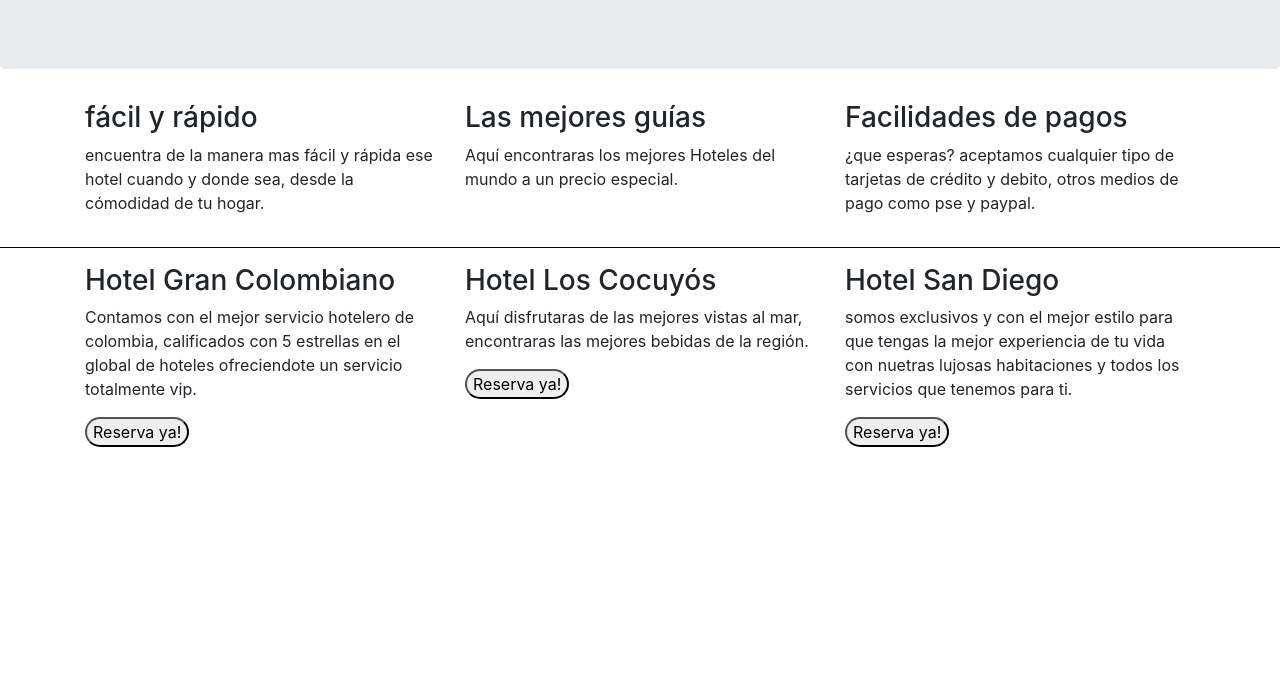
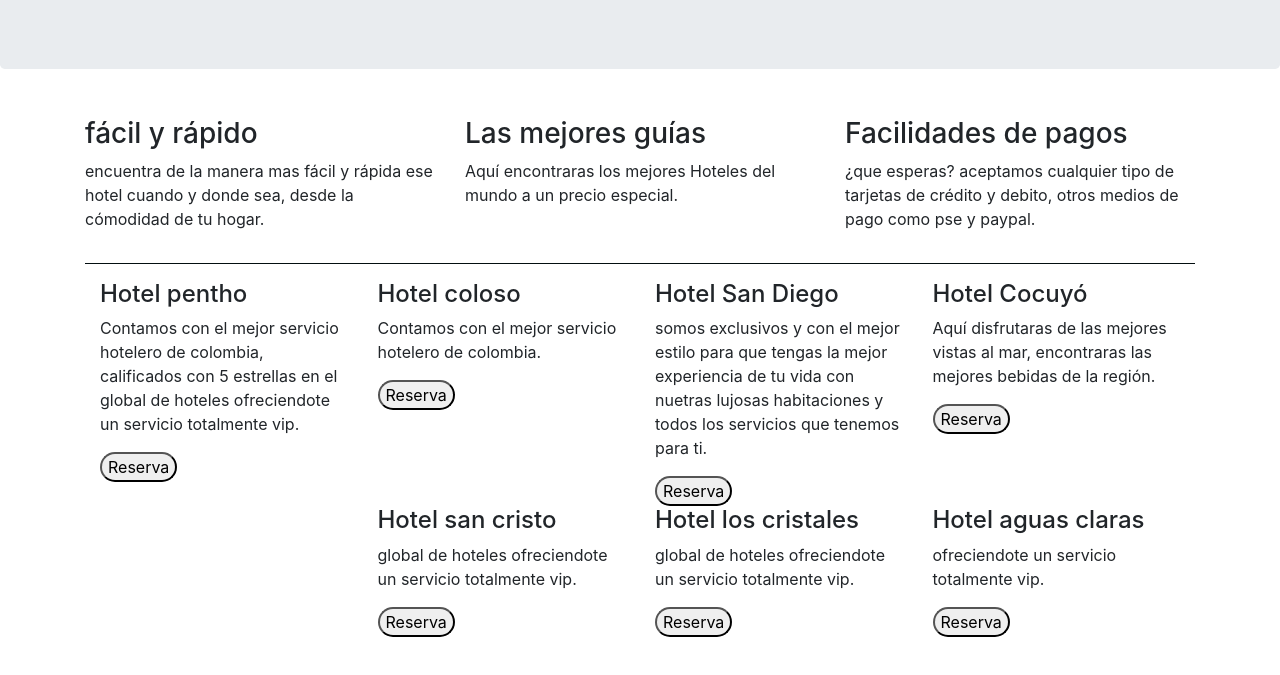
Before and after one commit to John0121/guias-hoteles, a website: page index.html in a window 1280 px wide. Shown: the part 115-790 px from the top of the page. Drawn offline with nearby package versions, Linux system fonts and the light colour scheme.

Commit message:
hemos agregado un contenedor con lista de hoteles y funcional con flex

```diff
--- a/index.html
+++ b/index.html
@@ -18,39 +18,62 @@
   <!--se agregó dos container con 3 parráfos y con los elementos row y col-sm-->
   <div class="container">
     <div class="row">
-      <div class="col-sm">
+      <div class="col-sm-4">
+        <p>
           <h3>fácil y rápido</h3>
           <p>encuentra de la manera mas fácil y rápida ese hotel cuando y donde sea, desde la cómodidad de tu hogar.</p>
+        </p>
         </div>
-      <div class="col-sm">
+      <div class="col-sm-4">
+        <p>
           <h3>Las mejores guías</h3>
           <p>Aquí encontraras los mejores Hoteles del mundo a un precio especial.</p>
+        </p>
       </div>
-      <div class="col-sm">
+      <div class="col-sm-4">
+      <p>
          <h3>Facilidades de pagos</h3>
          <p>¿que esperas? aceptamos cualquier tipo de tarjetas de crédito y debito, otros medios de pago como pse y paypal.</p>
+      </p>
       </div>
     </div>
+<hr style: color="#031012">
+
+<div class="d-flex flex-wrap flex-row-reverse">
+      <div class="col-sm-3">
+         <h4>Hotel Cocuyó</h4>
+         <p>Aquí disfrutaras de las mejores vistas al mar, encontraras las mejores bebidas de la región.</p>
+         <button style="border-radius: 25px;">Reserva</button>
       </div>
-
-<hr style="position: center;", color="#031012">
-
-  <div class="container">
-    <div class="row">
-      <div class="col-sm">
-        <h3>Hotel Gran Colombiano</h3>
+      <div class="col-sm-3">
+        <h4>Hotel San Diego</h4>
+        <p>somos exclusivos y con el mejor estilo para que tengas la mejor experiencia de tu vida con nuetras lujosas habitaciones y todos los servicios que tenemos para ti.</p>
+        <button style="border-radius: 25px;">Reserva</button>
+      </div>
+      <div class="col-sm-3">
+        <h4>Hotel coloso</h4>
+        <p>Contamos con el mejor servicio hotelero de colombia.</p>
+        <button style="border-radius: 25px;">Reserva</button>
+      </div>
+      <div class="col-sm-3">
+        <h4>Hotel pentho</h4>
         <p>Contamos con el mejor servicio hotelero de colombia, calificados con 5 estrellas en el global de hoteles ofreciendote un servicio totalmente vip.</p>
-          <button style="border-radius: 25px;">Reserva ya!</button>
+        <button style="border-radius: 25px;">Reserva</button>
        </div>
-      <div class="col-sm">
-        <h3>Hotel Los Cocuyós</h3>
-         <p>Aquí disfrutaras de las mejores vistas al mar, encontraras las mejores bebidas de la región.</p>
-          <button style="border-radius: 25px;">Reserva ya!</button>
+       <div class="col-sm-3">
+         <h4>Hotel aguas claras</h4>
+         <p> ofreciendote un servicio totalmente vip.</p>
+         <button style="border-radius: 25px;">Reserva</button>
         </div>
-      <div class="col-sm">
-       <h3>Hotel San Diego</h3>
-       <p>somos exclusivos y con el mejor estilo para que tengas la mejor experiencia de tu vida con nuetras lujosas habitaciones y todos los servicios que tenemos para ti.</p>
-         <button style="border-radius: 25px;">Reserva ya!</button>
+        <div class="col-sm-3">
+          <h4>Hotel los cristales</h4>
+          <p>global de hoteles ofreciendote un servicio totalmente vip.</p>
+          <button style="border-radius: 25px;">Reserva</button>
+        </div>
+        <div class="col-sm-3">
+          <h4>Hotel san cristo</h4>
+          <p>global de hoteles ofreciendote un servicio totalmente vip.</p>
+          <button style="border-radius: 25px;">Reserva</button>
         </div>
       </div>
     </div>
```
Also changed, not shown: css/main.css (added), 1 other file. Lines whose indentation alone changed are shown as unchanged.
